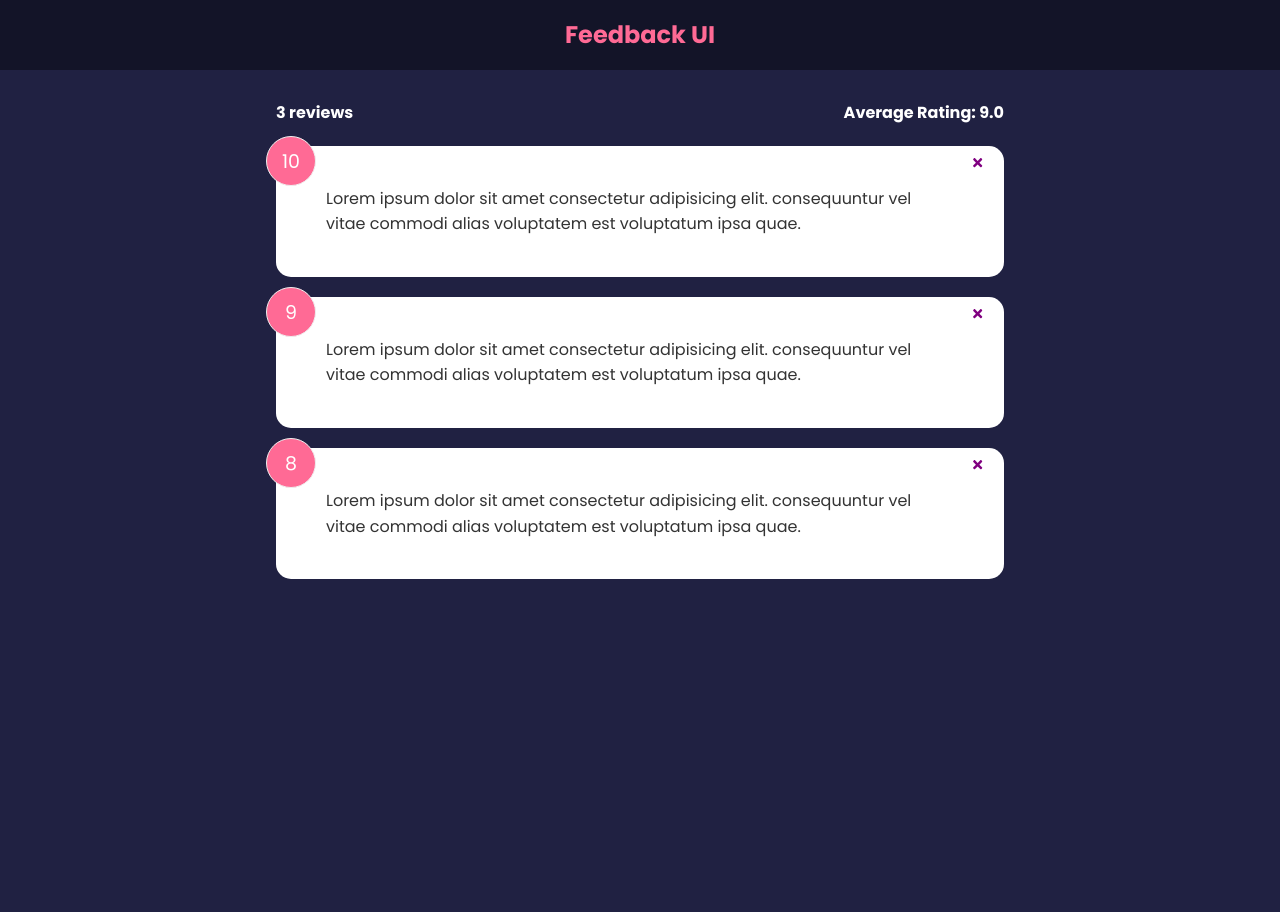
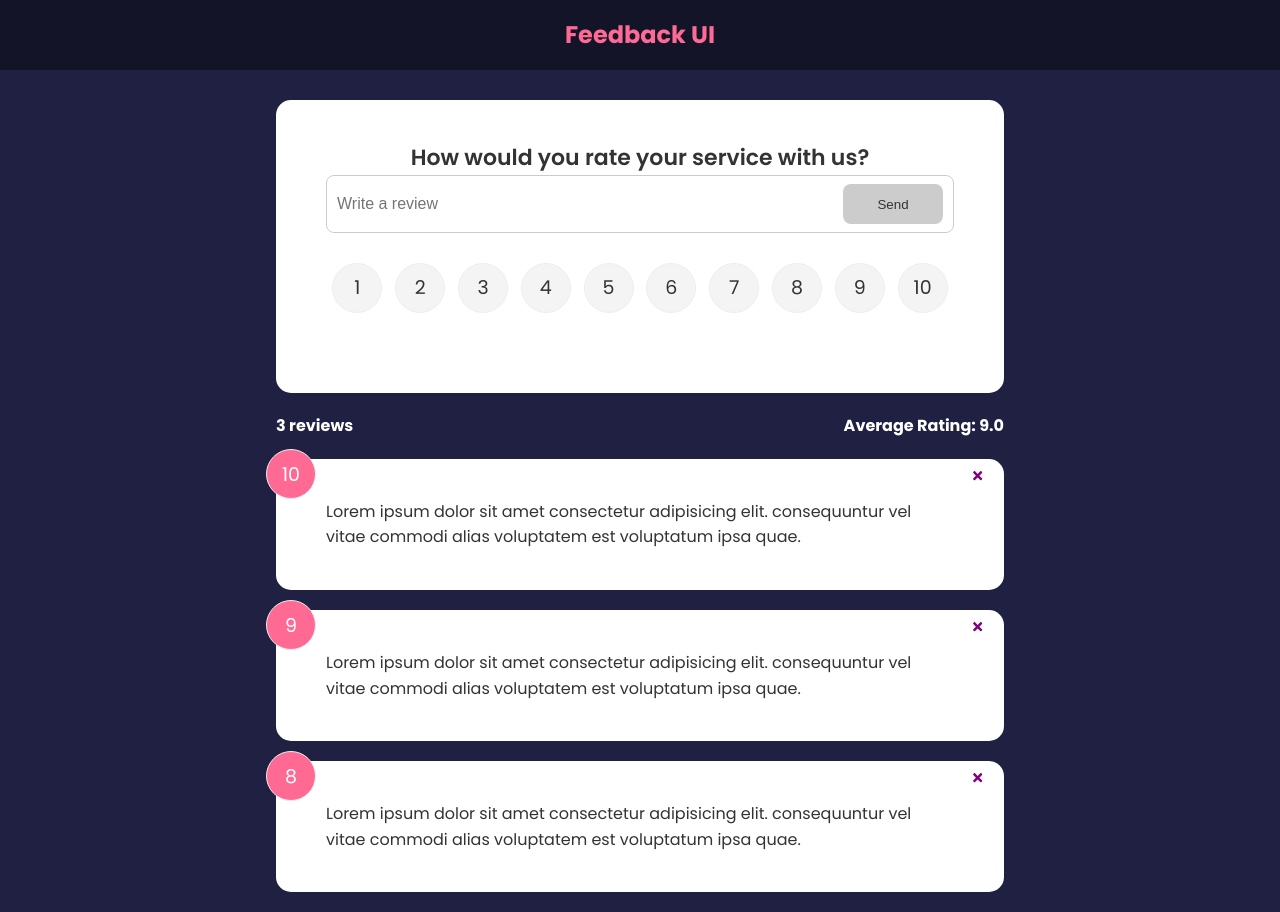
Before and after one commit to annadevelops/feedback-app, a React (Create React App) app: page / in a window 1280 px wide. Before the commit the page ends 800 px from the top, so only its background shows below. Built offline with nearby package versions, Linux system fonts and the light colour scheme.

Commit message:
Add function to be able to submit new feedback and rating which shows up on the feedback list with updated average rating and reviews number

```diff
--- a/package.json
+++ b/package.json
@@ -10,6 +10,7 @@
     "react-dom": "^17.0.2",
     "react-icons": "^4.3.1",
     "react-scripts": "5.0.0",
+    "uuid": "^8.3.2",
     "web-vitals": "^2.1.4"
   },
   "scripts": {
--- a/src/App.js
+++ b/src/App.js
@@ -1,19 +1,14 @@
+import { v4 as uuidv4} from 'uuid'; // Import the components and data files for UUID which generates unique ID for objects
 import Header from "./components/Header";
 import FeedbackList from "./components/FeedbackList";
 import FeedbackData from "./data/FeedbackData";
 import { useState } from "react";
 
 import FeedbackStats from "./components/FeedbackStats";
+import FeedbackForm from "./components/FeedbackForm";
 
 function App() {
 
-    let averageCount = () => {
-        FeedbackData.map((item) => {
-            return item.rating*1
-        })
-    };
-
-    console.log(averageCount())
     const [feedback, setFeedback] = useState(FeedbackData)
 
 
@@ -23,10 +18,24 @@
         }))
     }
 
+    let average = feedback.reduce((acc, cur) => {
+        return acc + cur.rating
+      }, 0) / feedback.length
+
+    const addFeedback = (newFeedback) => {
+        newFeedback.id = uuidv4()
+       setFeedback([newFeedback, ...feedback])
+
+    }
+
+    console.log(average)
+
+
     return (
         <>
         <Header />
         <div className="container">
+            <FeedbackForm handleAdd={addFeedback}/>
             <FeedbackStats feedback={feedback}/>
             <FeedbackList feedback={feedback} handleDelete={deleteFeedback} />
         </div>
--- /dev/null
+++ b/src/components/FeedbackForm.jsx
@@ -0,0 +1,51 @@
+import { useState } from "react"
+
+import Card from "./shared/Card"
+import Button from "./shared/Button"
+import RatingSelect from "./RatingSelect"
+
+
+function FeedbackForm({handleAdd}) {
+    const [text, setText] = useState('')
+    const [rating, setRating] = useState(10)
+
+    const handleTextChange = (e) => {
+        setText(e.target.value)
+    }
+
+    const handleRatingSelect = (e) => {
+        setRating(e.target.value)
+    }
+
+    const handleSubmit = (e) => {
+        e.preventDefault()
+
+        //construct new feedback with new text and new rating. Setting rating to be a number
+        const newFeedback = {
+            text: text,
+            rating: Number(rating)
+        }
+       handleAdd(newFeedback)
+    }
+
+  return (
+      <Card>
+          <form onSubmit={handleSubmit}>
+              <h2>How would you rate your service with us?</h2>
+              {/* @TODO - rating select component */}
+              <div className="input-group">
+                  <input onChange={handleTextChange} type="text" placeholder="Write a review" value={text}/>
+                  <Button type='submit' isDisabled={text.trim().length < 10}>
+                      Send
+                  </Button>
+              </div>
+              { text && text.trim().length < 10 && (
+                  <div className='message'>Text must be at least 10 characters</div>
+              )}
+              <RatingSelect selected={handleRatingSelect} />
+          </form>
+      </Card>
+
+  )
+}
+export default FeedbackForm
--- /dev/null
+++ b/src/components/RatingSelect.jsx
@@ -0,0 +1,19 @@
+function RatingSelect({selected}) {
+  return (
+    <ul className='rating'>
+    {Array.from({ length: 10 }, (_, i) => (
+      <li key={`rating-${i + 1}`}>
+        <input
+          type='radio'
+          id={`num${i + 1}`}
+          name='rating'
+          value={i + 1}
+          onChange={selected}
+        />
+        <label htmlFor={`num${i + 1}`}>{i + 1}</label>
+      </li>
+    ))}
+  </ul>
+  )
+}
+export default RatingSelect
--- /dev/null
+++ b/src/components/shared/Button.jsx
@@ -0,0 +1,15 @@
+function Button({children, version, type, isDisabled}) {
+  return (
+    <button type={type} disabled={isDisabled} className={`btn btn-${version}`}>
+        {children}
+    </button>
+  )
+}
+
+Button.defaultProps = {
+    version: 'primary',
+    type: 'button',
+    isDisabled: false
+}
+
+export default Button
```
Also changed, not shown: 1 other file (tests, documents, lock files or other folders).
